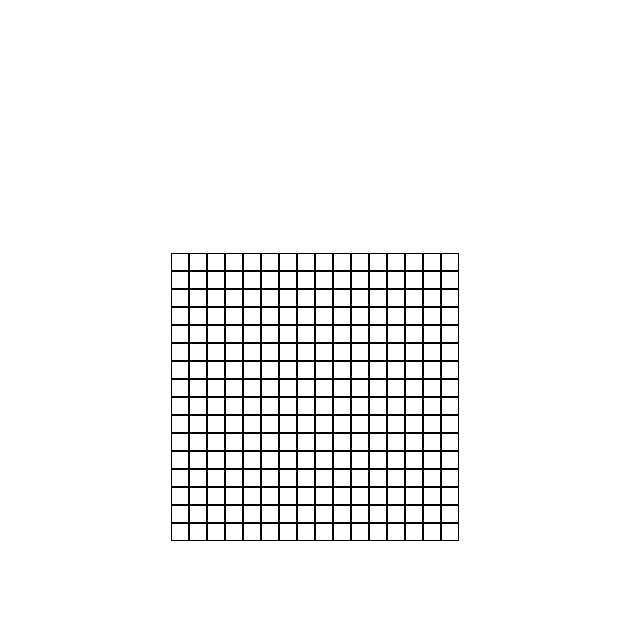
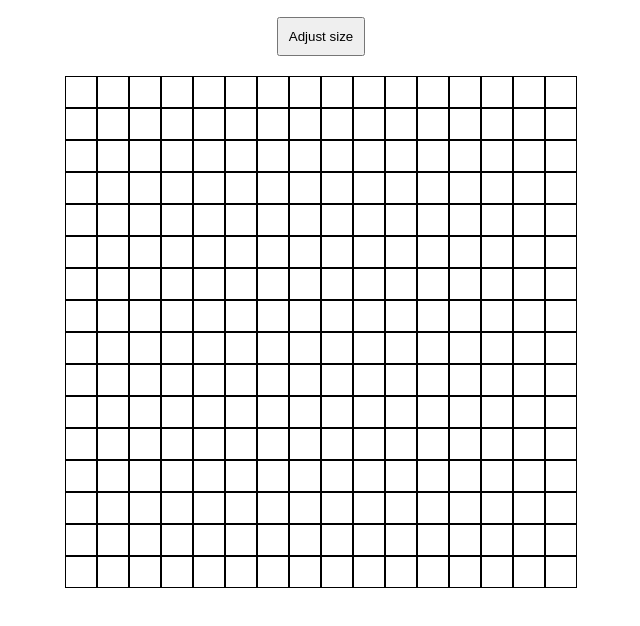
Before and after one commit to Gabi-97/etch-a-sketch, a plain HTML site: page index.html in a window 1280 px wide. Shown: the part 48-674 px from the top of the page, without its empty margins (319-959 px from the left). Drawn offline with Linux system fonts and the light colour scheme.

```diff
--- a/index.html
+++ b/index.html
@@ -5,12 +5,14 @@
     <meta name="viewport" content="width=device-width, initial-scale=1.0">
     <title>Etch-a-Sketch</title>
     <link rel="stylesheet" href="style.css">
-    <script src="script.js"></script>
+
 </head>
 <body>
     <h1>Etch-a-Sketch</h1>
     <div class="mainContainer">
-         <div class="container"></div>
+        <button>Adjust size</button>
+        <div class="container"></div>
     </div>
+    <script src="script.js"></script>
 </body>
 </html>
--- a/script.js
+++ b/script.js
@@ -1,27 +1,55 @@
 
 document.addEventListener('DOMContentLoaded', addElement);
 
-// function addElement() {
-//     let container = document.querySelector('.container');
-//     for(let i =0; i<16; i++) {
-//         let horizontal = document.createElement('div');
-//         horizontal.setAttribute('class', 'horizontal');
-//         container.appendChild(horizontal);
-//         for (let j =0; j < 16; j++) {
-//             let vertical = document.createElement('div');
-//             vertical.setAttribute('class', 'vertical');
-//             container.appendChild(vertical);
-//         }
-//     }
-// }
+const btn = document.querySelector('button');
+let container = document.querySelector('.container');
+btn.addEventListener('click', getUserInput);
 
+//creating grid based on users input
+function getUserInput() {
+    container.innerHTML = '';
+    const userInput = prompt('How many squares would you like?');
+    if(userInput>100) {
+        console.log('too big number');
+    }
+    else {
+        for(let i=0; i<userInput; i++) {
+            for(let j=0; j<userInput; j++) {
+                let cell = document.createElement('div');
+                cell.setAttribute('class', 'cell');
+                cell.style.width = 512/userInput + 'px';
+                cell.style.height = 512/userInput + 'px';
+                container.appendChild(cell);
+            }
+        }
+        colorGrids();
+}
+
+}
+
+//creating 16x16 grid
 function addElement() {
-let container = document.querySelector('.container');
-    for (let i=0; i<16; i++) {
-        for (let j=0; j<16; j++) {
-        let cell = document.createElement('div');
-        cell.setAttribute('class', 'cell');
-        container.appendChild(cell);
+        for (let i=0; i<16; i++) {
+            for (let j=0; j<16; j++) {
+            let cell = document.createElement('div');
+            cell.setAttribute('class', 'cell');
+            container.appendChild(cell);
+            }
         }
+        colorGrids();
+}
+//function to change the squares background on mose over
+    function colorGrids() {
+    let cell = document.querySelectorAll('.cell');
+    cell.forEach(cell => {
+    cell.addEventListener("mouseenter", changeColor);
+        });
+    function changeColor(event) {
+        let currentCell = event.target;
+        currentCell.style.backgroundColor = 'black';
     }
 }
+
+//add warning if the input number is bigger than 100;
+//add a reset button which resets the grid size to the original size
+//randomize the color
--- a/style.css
+++ b/style.css
@@ -3,7 +3,8 @@
     justify-content: center;
     align-items: center;
     margin: 0;
-    height: 100vh;
+    flex-direction: column;
+
 }
 
 h1 {
@@ -11,19 +12,27 @@ h1 {
     margin: 0;
 }
 
+button {
+    align-self: center;
+    padding: 10px;
+    margin: 20px;
+}
+
 .container {
-   width: 300px;
-   height: fit-content;
+   max-width: 512px;
+   max-height: 512px;
    padding: 0;
 
    display: flex;
    flex-wrap: wrap;
+
 }
 
 .cell {
     border: 1px black solid;
-    height:16px;
-    width: 16px;
+    height: 32px;
+    width: 32px;
+    box-sizing: border-box;
     padding: 0;
     margin: 0;
     flex-shrink: 0;
```
